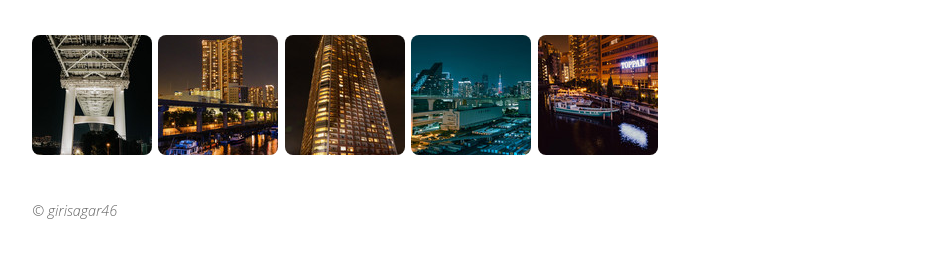
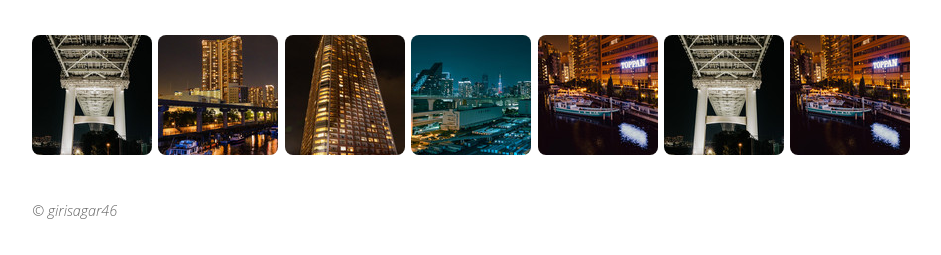
Before and after one commit to girisagar46/photography, a plain HTML site: page Tokyo.html in a window 1280 px wide. Shown: the part 131-386 px from the top of the page, without its empty margins (0-941 px from the left). Drawn offline with Linux system fonts and the light colour scheme.

Commit message:
Deploying to gh-pages from  @ 5c5111d26de45032988b9b237d283ee11ddc20f7 🚀

```diff
--- a/Tokyo.html
+++ b/Tokyo.html
@@ -111,6 +111,34 @@
                      height="120"
                      alt="FE8165B7-68FD-408A-A9A7-DA31AB7C96D1.JPG" />
               </a>
+            </li>
+            <li data-src="media/large/Tokyo/_DSF1483.JPG"
+                data-sub-html=""
+                data-download-url="media/original/Tokyo/_DSF1483.JPG"
+
+                data-filename="_DSF1483.JPG"
+
+              >
+              <a href="media/original/Tokyo/_DSF1483.JPG">
+                <img src="media/thumbs/Tokyo/_DSF1483.JPG"
+                     width="120"
+                     height="120"
+                     alt="_DSF1483.JPG" />
+              </a>
+            </li>
+            <li data-src="media/large/Tokyo/_DSF1571.JPG"
+                data-sub-html=""
+                data-download-url="media/original/Tokyo/_DSF1571.JPG"
+
+                data-filename="_DSF1571.JPG"
+
+              >
+              <a href="media/original/Tokyo/_DSF1571.JPG">
+                <img src="media/thumbs/Tokyo/_DSF1571.JPG"
+                     width="120"
+                     height="120"
+                     alt="_DSF1571.JPG" />
+              </a>
             </li>  </ul>
 
       <!--
```
Also changed, not shown: index.html (+2 -2 lines), media/large/Tokyo/_DSF1483.JPG (added), media/large/Tokyo/_DSF1571.JPG (added), media/small/Tokyo/_DSF1483.JPG (added), media/small/Tokyo/_DSF1571.JPG (added), media/thumbs/Tokyo/_DSF1483.JPG (added), media/thumbs/Tokyo/_DSF1571.JPG (added), 3 other files.
